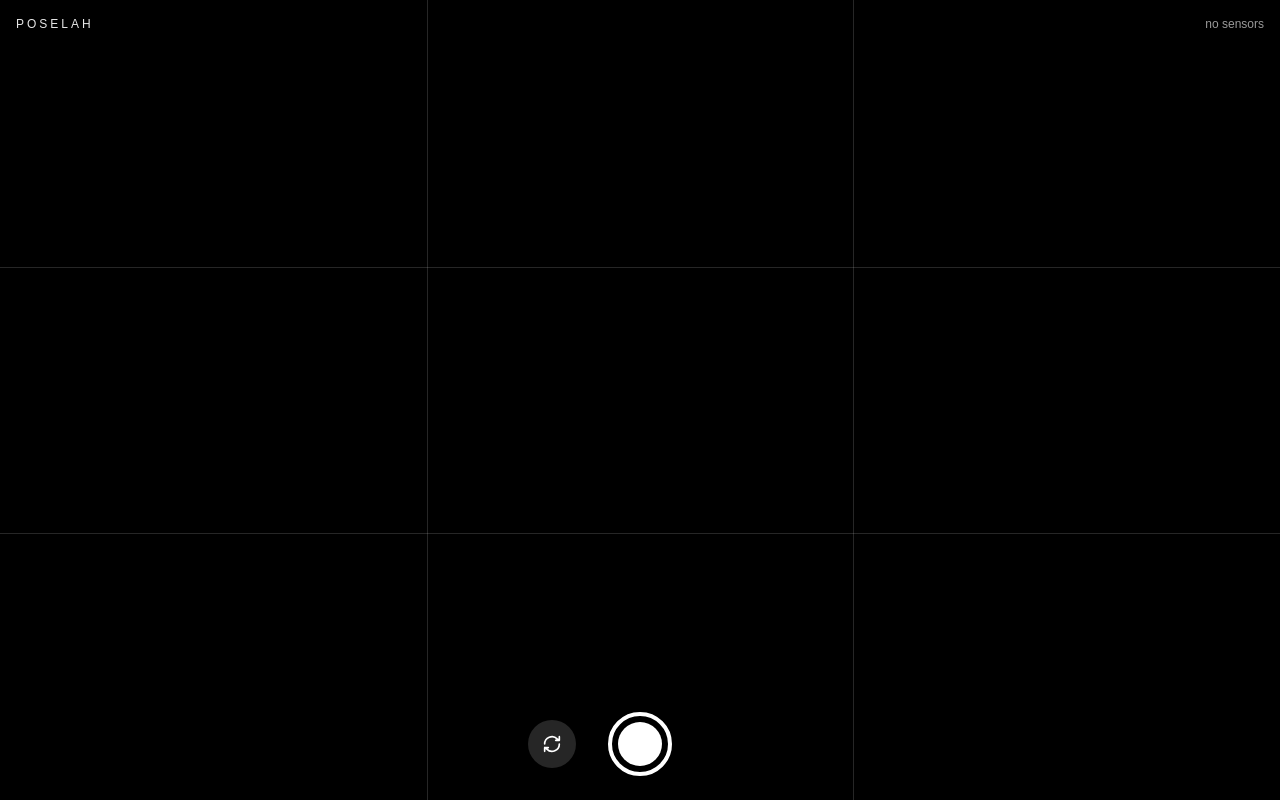
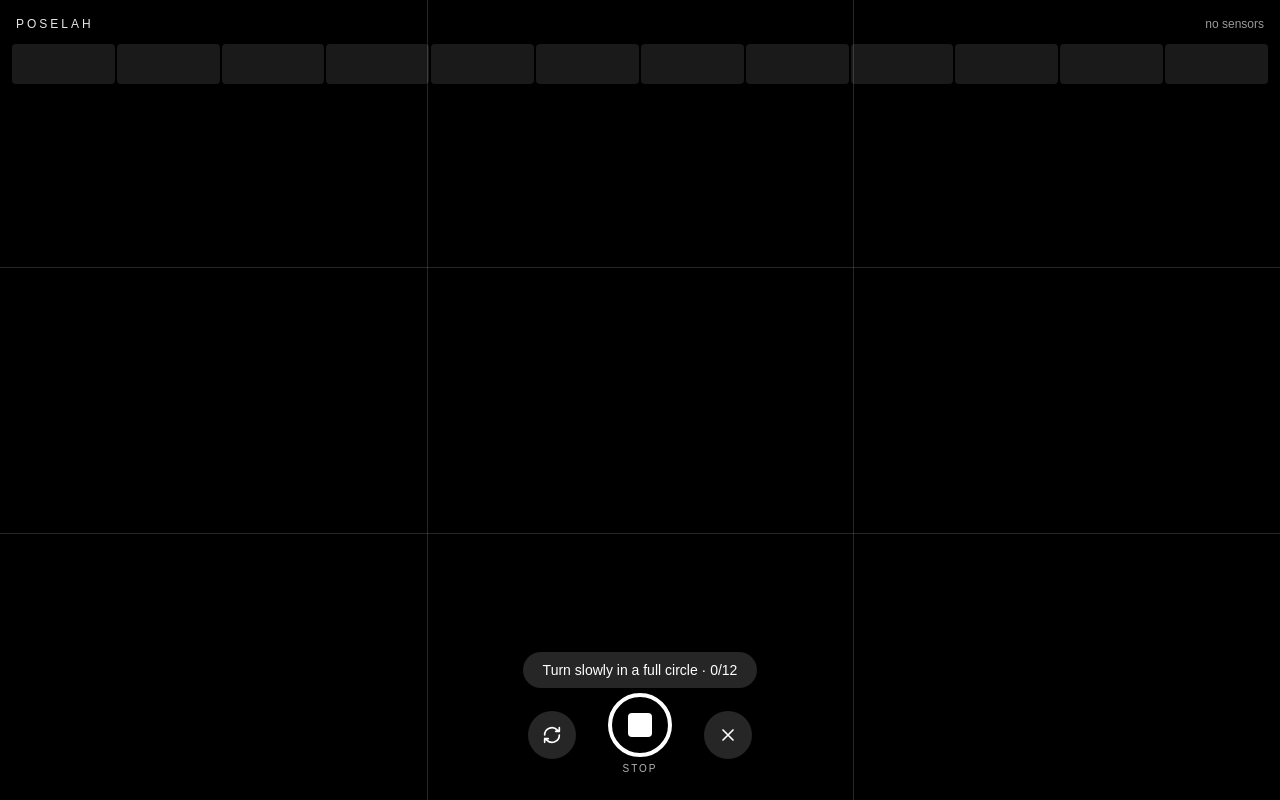
Before and after one commit to xuanpeichu-2025/PoseLah, a Next.js app: page / in a window 1280 px wide. Both pictures are taken after a click on the button 640 px from the left and 744 px from the top of the page. Built offline with nearby package versions, Linux system fonts and the light colour scheme; no server answers.

Commit message:
Add 360 scan with brightness analysis and auto-target

```diff
--- a/app/page.tsx
+++ b/app/page.tsx
@@ -5,17 +5,31 @@ import { useEffect, useRef, useState } from "react";
 type Facing = "environment" | "user";
 type Target = { heading: number; tilt: number };
 type Dir = "left" | "right" | "up" | "down";
+type Phase = "idle" | "scanning" | "done";
+type Frame = {
+  heading: number;
+  tilt: number;
+  thumb: string;
+  mean: number;
+  contrast: number;
+  clipped: number;
+  score: number;
+};
 
 const TOLERANCE = 5; // degrees allowed on each axis
 const ARROWS_ON_FAR_SIDE = true; // false = arrow sits on the side it points to
 const MIRROR_SELFIE_ARROWS = true; // false = show the camera's true left/right in selfie mode
+
+const BINS = 12; // the 360° circle is split into 12 slices
+const BIN_SIZE = 360 / BINS; // 30° each
+const FINISH_AT = 11; // auto-finish when this many slices are covered
 
 const ROTATION: Record<Dir, number> = { right: 0, down: 90, left: 180, up: 270 };
 const OPPOSITE: Record<Dir, Dir> = { left: "right", right: "left", up: "down", down: "up" };
 const EDGE_POSITION: Record<Dir, string> = {
   left: "left-4 top-1/2 -translate-y-1/2",
   right: "right-4 top-1/2 -translate-y-1/2",
-  up: "top-24 left-1/2 -translate-x-1/2",
+  up: "top-32 left-1/2 -translate-x-1/2",
   down: "bottom-40 left-1/2 -translate-x-1/2",
 };
 
@@ -43,6 +57,54 @@ function instruction(dYaw: number, dPitch: number) {
   if (Math.abs(dPitch) >= TOLERANCE)
     parts.push(`Tilt ${dPitch > 0 ? "up" : "down"} ${Math.abs(dPitch).toFixed(0)}°`);
   return parts.join("  ·  ");
+}
+
+// Measure the light in the current video frame.
+function analyzeVideo(video: HTMLVideoElement) {
+  if (!video.videoWidth || !video.videoHeight) return null;
+
+  // Small copy for the math (64x36 pixels is plenty to judge light)
+  const W = 64;
+  const H = 36;
+  const small = document.createElement("canvas");
+  small.width = W;
+  small.height = H;
+  const ctx = small.getContext("2d", { willReadFrequently: true });
+  if (!ctx) return null;
+  ctx.drawImage(video, 0, 0, W, H);
+  const { data } = ctx.getImageData(0, 0, W, H);
+
+  let sum = 0;
+  let sumSq = 0;
+  let clippedCount = 0;
+  const n = data.length / 4;
+  for (let i = 0; i < data.length; i += 4) {
+    // Luminance: the eye is most sensitive to green, least to blue
+    const y = (0.299 * data[i] + 0.587 * data[i + 1] + 0.114 * data[i + 2]) / 255;
+    sum += y;
+    sumSq += y * y;
+    if (y > 0.97) clippedCount++;
+  }
+  const mean = sum / n; // average brightness, 0..1
+  const contrast = Math.sqrt(Math.max(sumSq / n - mean * mean, 0)); // spread of brightness
+  const clipped = clippedCount / n; // share of nearly pure-white pixels
+
+  // Keep a thumbnail with the video's real shape
+  const aspect = video.videoWidth / video.videoHeight;
+  const thumbCanvas = document.createElement("canvas");
+  thumbCanvas.height = 90;
+  thumbCanvas.width = Math.max(1, Math.round(90 * aspect));
+  thumbCanvas.getContext("2d")?.drawImage(video, 0, 0, thumbCanvas.width, thumbCanvas.height);
+  const thumb = thumbCanvas.toDataURL("image/jpeg", 0.6);
+
+  return { mean, contrast, clipped, thumb };
+}
+
+// Turn the three measurements into one "how good is the light" number.
+function scoreLight(mean: number, contrast: number, clipped: number) {
+  const exposure = Math.max(0, 1 - Math.abs(mean - 0.55) / 0.55); // best near mid-brightness
+  const depth = Math.min(contrast / 0.2, 1); // some contrast = shape, not flat
+  return 0.6 * exposure + 0.4 * depth - clipped; // blown-out areas lose points
 }
 
 // A thin white double chevron that points in `dir` and fades as `strength` drops.
@@ -75,10 +137,13 @@ export default function Home() {
   const streamRef = useRef<MediaStream | null>(null);
   const [facing, setFacing] = useState<Facing>("environment");
   const [error, setError] = useState("");
+  const [note, setNote] = useState("");
   const [res, setRes] = useState("");
   const [heading, setHeading] = useState<number | null>(null); // back camera
   const [tilt, setTilt] = useState<number | null>(null); // back camera
   const [target, setTarget] = useState<Target | null>(null);
+  const [phase, setPhase] = useState<Phase>("idle");
+  const [frames, setFrames] = useState<(Frame | null)[]>(Array(BINS).fill(null));
 
   // Camera
   useEffect(() => {
@@ -135,6 +200,75 @@ export default function Home() {
     heading === null ? null : facing === "user" ? (heading + 180) % 360 : heading;
   const camTilt = tilt === null ? null : facing === "user" ? -tilt : tilt;
 
+  // While scanning: grab a frame the first time we point into each 30° slice.
+  useEffect(() => {
+    if (phase !== "scanning" || camHeading === null || camTilt === null) return;
+    const bin = Math.floor(camHeading / BIN_SIZE) % BINS;
+    if (frames[bin] || !videoRef.current) return;
+    const a = analyzeVideo(videoRef.current);
+    if (!a) return;
+    const frame: Frame = {
+      heading: camHeading,
+      tilt: camTilt,
+      ...a,
+      score: scoreLight(a.mean, a.contrast, a.clipped),
+    };
+    setFrames((prev) => {
+      if (prev[bin]) return prev;
+      const next = [...prev];
+      next[bin] = frame;
+      return next;
+    });
+  }, [phase, camHeading, camTilt, frames]);
+
+  const covered = frames.filter(Boolean).length;
+
+  function finishScan(list: (Frame | null)[]) {
+    const got = list.filter((f): f is Frame => f !== null);
+    if (got.length < 3) {
+      setNote("Not enough of the room was scanned. Try again, turning slowly.");
+      setPhase("idle");
+      return;
+    }
+    const best = got.reduce((a, b) => (b.score > a.score ? b : a));
+    setTarget({ heading: best.heading, tilt: best.tilt });
+    setPhase("done");
+  }
+
+  // Auto-finish once nearly the whole circle is covered.
+  useEffect(() => {
+    if (phase !== "scanning" || covered < FINISH_AT) return;
+    finishScan(frames);
+    // eslint-disable-next-line react-hooks/exhaustive-deps
+  }, [phase, covered]);
+
+  function startScan() {
+    setFrames(Array(BINS).fill(null));
+    setTarget(null);
+    setNote("");
+    setPhase("scanning");
+  }
+
+  function reset() {
+    setPhase("idle");
+    setTarget(null);
+    setFrames(Array(BINS).fill(null));
+    setNote("");
+  }
+
+  function switchCamera() {
+    setFacing(facing === "user" ? "environment" : "user");
+    reset(); // a scan only makes sense for the camera it was made with
+  }
+
+  const bestFrame =
+    phase === "done"
+      ? frames.filter((f): f is Frame => f !== null).reduce<Frame | null>(
+          (a, b) => (a === null || b.score > a.score ? b : a),
+          null
+        )
+      : null;
+
   const guide =
     camHeading !== null && camTilt !== null && target
       ? {
@@ -148,6 +282,7 @@ export default function Home() {
   const tiltDir: Dir | null =
     guide && Math.abs(guide.dPitch) >= TOLERANCE ? (guide.dPitch > 0 ? "up" : "down") : null;
   const onTarget = guide !== null && turnDir === null && tiltDir === null;
+
   // In selfie mode the preview is mirrored, so flip left/right to match what the user sees.
   const flip = facing === "user" && MIRROR_SELFIE_ARROWS;
   const shownTurnDir: Dir | null = turnDir && flip ? OPPOSITE[turnDir] : turnDir;
@@ -155,16 +290,12 @@ export default function Home() {
   const sideOf = (d: Dir): Dir => (ARROWS_ON_FAR_SIDE ? OPPOSITE[d] : d);
   const strength = (delta: number) => Math.min(Math.abs(delta) / 45, 1);
 
-  function switchCamera() {
-    setFacing(facing === "user" ? "environment" : "user");
-    setTarget(null); // a target only makes sense for the camera it was set on
-  }
-
-  function lockTarget() {
-    if (camHeading !== null && camTilt !== null) {
-      setTarget({ heading: camHeading, tilt: camTilt });
-    }
-  }
+  let pill = "";
+  if (error) pill = error;
+  else if (note) pill = note;
+  else if (phase === "idle") pill = "Press scan, then turn slowly all the way around";
+  else if (phase === "scanning") pill = `Turn slowly in a full circle · ${covered}/${BINS}`;
+  else if (guide) pill = onTarget ? "Best light is right here" : instruction(flip ? -guide.dYaw : guide.dYaw, guide.dPitch);
 
   return (
     <main className="fixed inset-0 overflow-hidden bg-black text-white">
@@ -200,6 +331,34 @@ export default function Home() {
             : `${res} · ${camHeading.toFixed(0)}° · ${camTilt.toFixed(0)}°`}
         </span>
       </div>
+
+      {/* Scan strip: one slot per 30° slice, filled as you turn */}
+      {phase !== "idle" && (
+        <div className="pointer-events-none absolute inset-x-3 top-11 flex flex-col gap-1">
+          <div className="flex gap-0.5">
+            {frames.map((f, i) => (
+              <div
+                key={i}
+                className={`h-10 flex-1 overflow-hidden rounded-sm bg-white/10 ${
+                  bestFrame && f === bestFrame ? "ring-2 ring-white" : ""
+                }`}
+              >
+                {f && (
+                  // eslint-disable-next-line @next/next/no-img-element
+                  <img src={f.thumb} alt="" className="h-full w-full object-cover" />
+                )}
+              </div>
+            ))}
+          </div>
+          {bestFrame && (
+            <p className="text-center text-[10px] text-white/70">
+              Best light: facing {bestFrame.heading.toFixed(0)}° · score {bestFrame.score.toFixed(2)}
+              {" "}(brightness {bestFrame.mean.toFixed(2)}, contrast {bestFrame.contrast.toFixed(2)},
+              blown-out {(bestFrame.clipped * 100).toFixed(0)}%)
+            </p>
+          )}
+        </div>
+      )}
 
       {/* Edge arrows */}
       {shownTurnDir && guide && (
@@ -239,14 +398,10 @@ export default function Home() {
       )}
 
       {/* Instruction pill */}
-      {(guide || error) && (
+      {pill && (
         <div className="absolute inset-x-0 bottom-28 flex justify-center px-6">
-          <div className="rounded-full bg-white/15 px-5 py-2 text-sm font-medium backdrop-blur-md">
-            {error
-              ? error
-              : onTarget
-                ? "Hold it there"
-                : instruction(flip ? -guide!.dYaw : guide!.dYaw, guide!.dPitch)}
+          <div className="rounded-full bg-white/15 px-5 py-2 text-center text-sm font-medium backdrop-blur-md">
+            {pill}
           </div>
         </div>
       )}
@@ -272,18 +427,27 @@ export default function Home() {
           </svg>
         </button>
 
+        <div className="flex flex-col items-center gap-1">
           <button
-          onClick={lockTarget}
-          aria-label="Lock this view as target"
+            onClick={() => (phase === "scanning" ? finishScan(frames) : startScan())}
+            aria-label={phase === "scanning" ? "Stop scan" : "Start scan"}
             className="flex h-16 w-16 items-center justify-center rounded-full border-4 border-white"
           >
+            {phase === "scanning" ? (
+              <span className="h-6 w-6 rounded-sm bg-white" />
+            ) : (
               <span className="h-11 w-11 rounded-full bg-white" />
+            )}
           </button>
+          <span className="text-[10px] tracking-[0.2em] text-white/70">
+            {phase === "scanning" ? "STOP" : phase === "done" ? "RESCAN" : "SCAN"}
+          </span>
+        </div>
 
-        {target ? (
+        {phase !== "idle" ? (
           <button
-            onClick={() => setTarget(null)}
-            aria-label="Clear target"
+            onClick={reset}
+            aria-label="Clear"
             className="flex h-12 w-12 items-center justify-center rounded-full bg-white/15 backdrop-blur-md"
           >
             <svg
```
Lines whose indentation alone changed are shown as unchanged.
